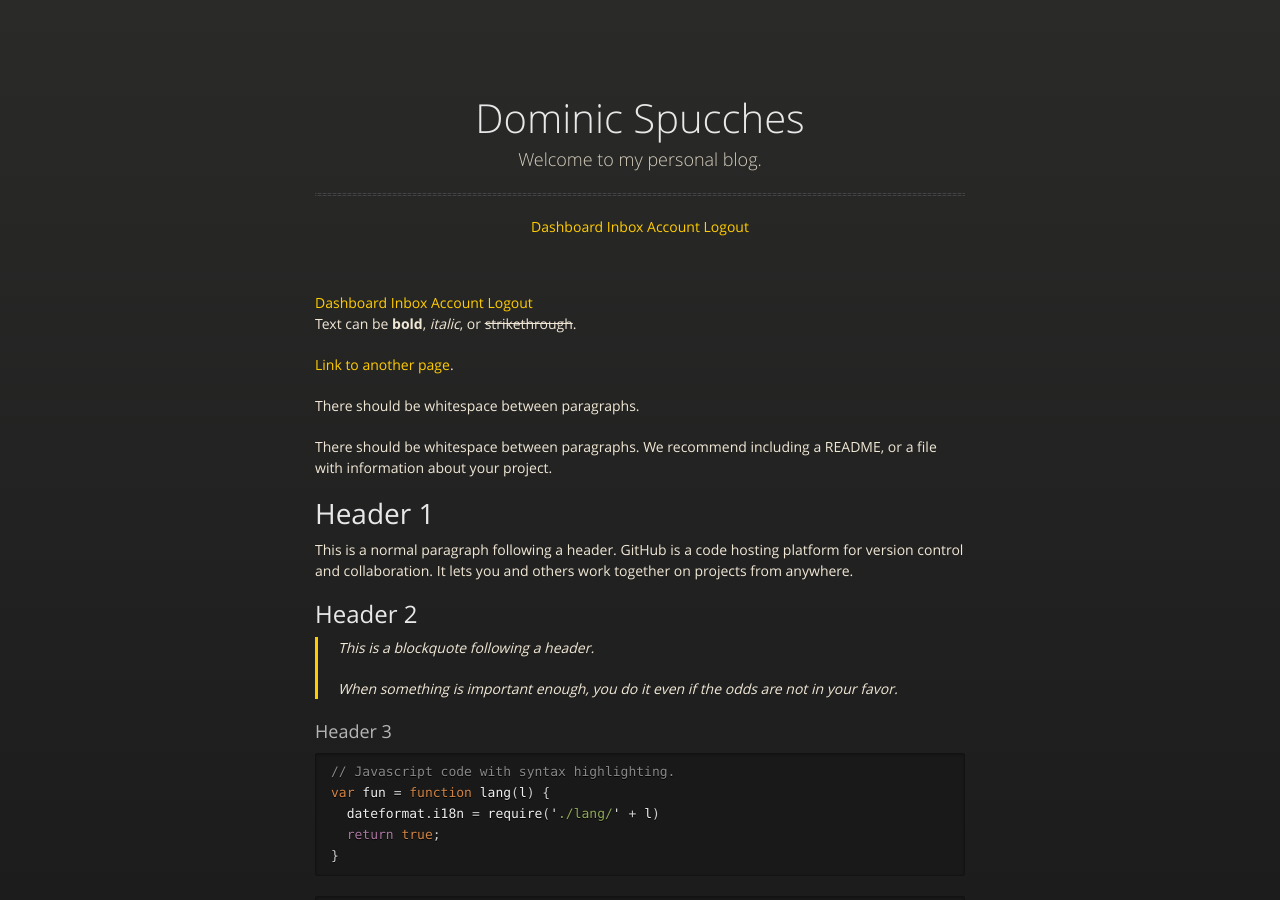
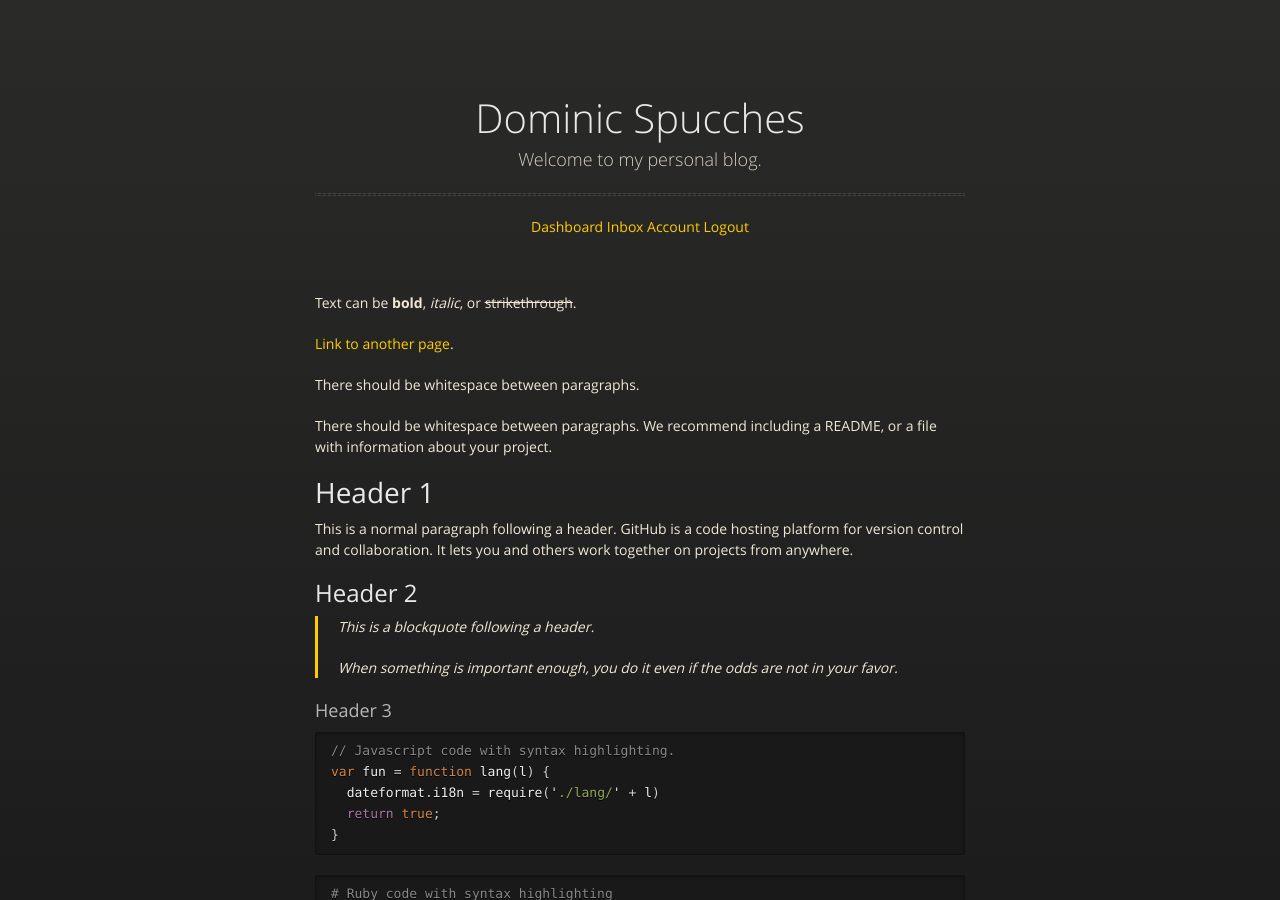
Before and after one commit to dspucches/dspucches.github.io, a Jekyll site: the page built from index.md, in a window 1280 px wide and 900 px high. Built offline with Jekyll 4.4.1, drawn with Linux system fonts in a browser that asks for light colours.

Commit message:
Update default.html

```diff
--- a/_layouts/default.html
+++ b/_layouts/default.html
@@ -47,12 +47,6 @@
           <!--<span class="credits left">Project maintained by <a href="{{ site.github.owner_url }}">{{ site.github.owner_name }}</a></span>
           <span class="credits right">Hosted on GitHub Pages &mdash; Theme by <a href="https://twitter.com/mattgraham">mattgraham</a></span>-->
         </div>
-        <div class="button-group minor-group">
-          <a href="#" class="button primary">Dashboard</a>
-          <a href="#" class="button">Inbox</a>
-          <a href="#" class="button">Account</a>
-          <a href="#" class="button">Logout</a>
-        </div>
 
         {{ content }}
 
```
